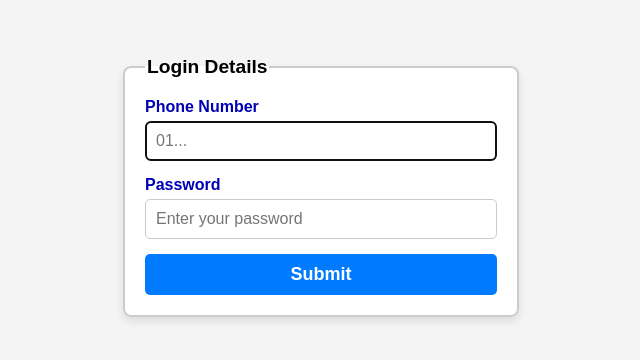
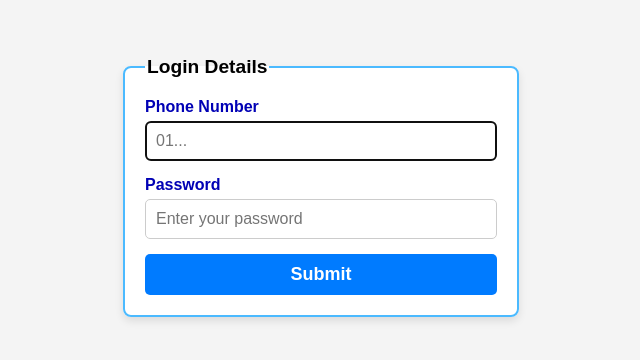
Before and after one commit to Yusuf-gaher/Store, a plain HTML site: page input/input.html in a window 1280 px wide. Shown: the part 214-574 px from the top of the page, without its empty margins (319-959 px from the left). Drawn offline with Linux system fonts and the light colour scheme.

Commit message:
Update border-color in line 21

```diff
--- a/input/input.css
+++ b/input/input.css
@@ -18,7 +18,7 @@ body {
 /* Fieldset & Legend */
 fieldset {
     background-color: #fff;
-    border: 2px solid #ccc;
+    border: 2px solid #4bbaff;
     border-radius: 8px;
     padding: 20px;
     box-shadow: 0 4px 8px rgba(0, 0, 0, 0.1);
```
